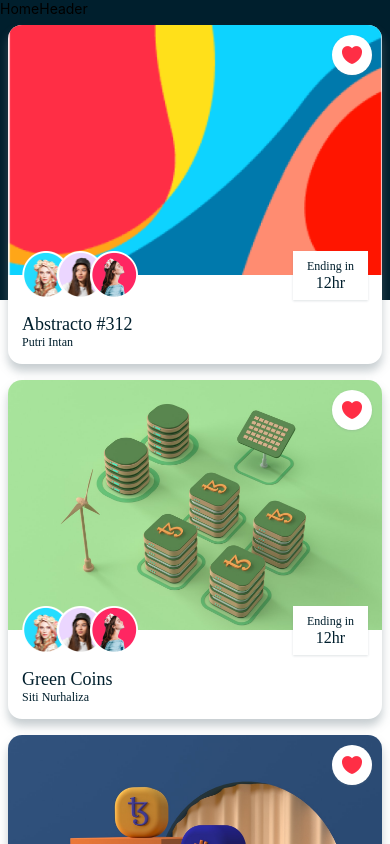
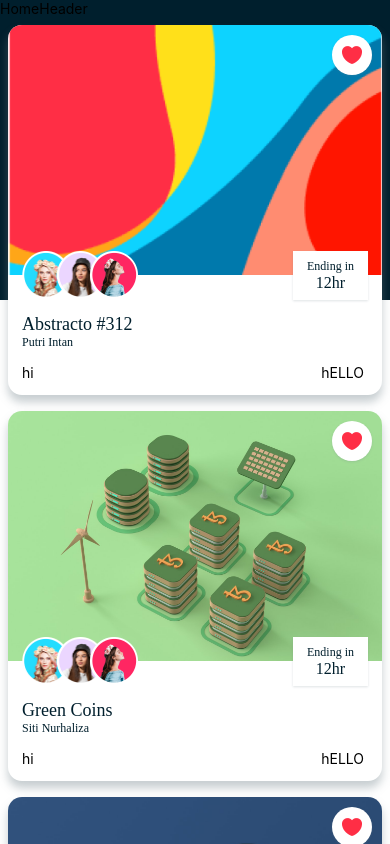
Before and after one commit to Davidcastel26/react_native_app, a React Native app: screen /Home in a window 390 px wide. Shown: the top 844 px of the page. Built offline with nearby package versions, Linux system fonts and the light colour scheme.

Commit message:
Update NFTCard.js

```diff
--- a/components/NFTCard.js
+++ b/components/NFTCard.js
@@ -40,6 +40,17 @@
           titleSize={SIZES.large}
           subTitleSize={SIZES.small}
         />
+        <View
+          style={{
+            marginTop: SIZES.font,
+            flexDirection: 'row',
+            justifyContent: 'space-between',
+            alignItems: 'center'
+          }}
+        >
+          <EthPrice />
+          <RectButton />
+        </View>
       </View>
     </View>
   )
```
